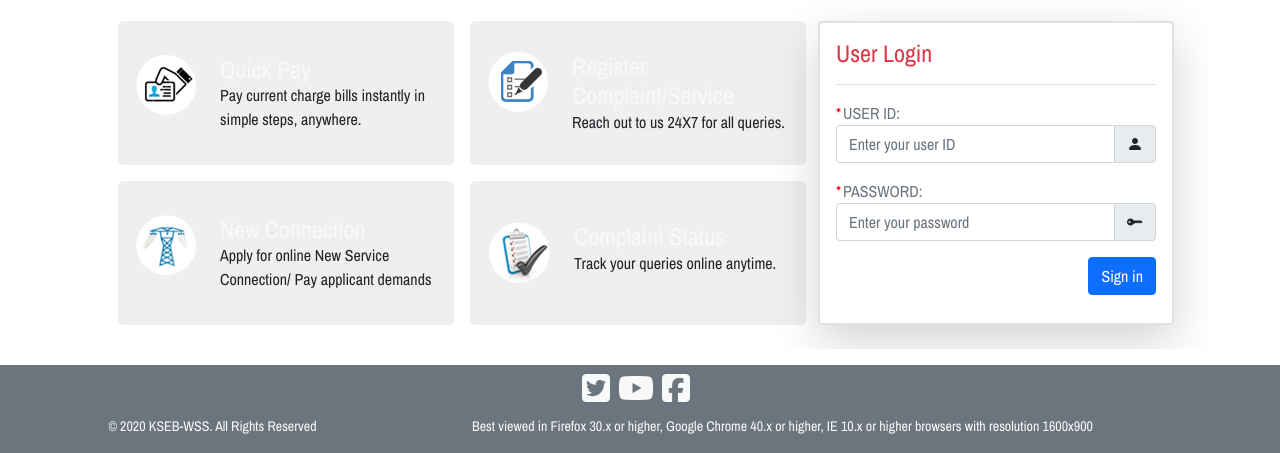
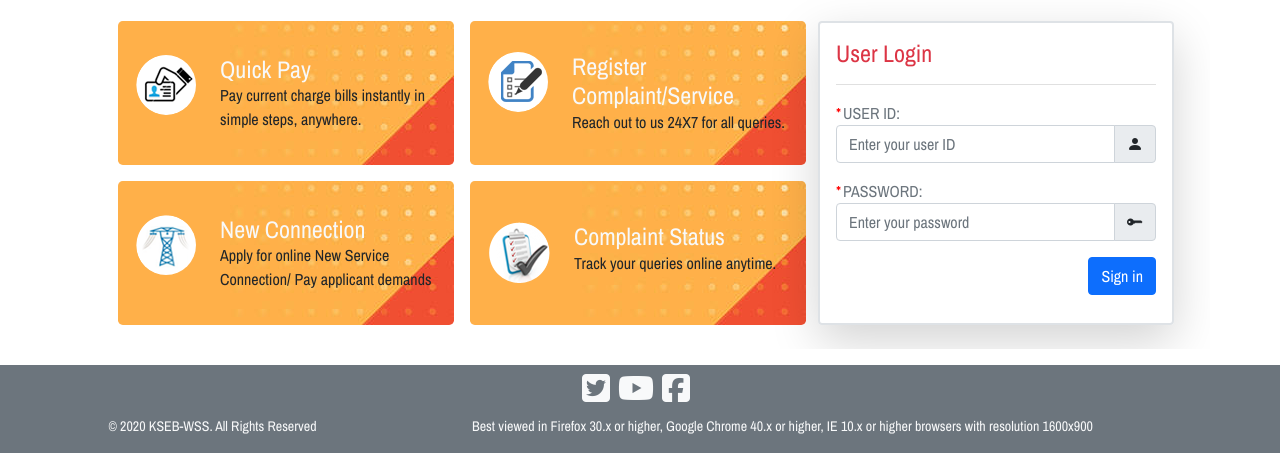
Before and after one commit to Muneeb-T/KSEB-model-page, a plain HTML site: page index.html in a window 1280 px wide. Shown: the part 840-1293 px from the top of the page. Drawn offline with nearby package versions, Linux system fonts and the light colour scheme.

Commit message:
Update style.css

```diff
--- a/assets/style/style.css
+++ b/assets/style/style.css
@@ -28,7 +28,7 @@ nav{
 
 
 .links div button{
-    background-image: url(img/links-background.jpg);
+    background-image: url(../img/links-background.jpg);
     border: none;
 }
 
@@ -45,7 +45,7 @@ nav{
 }
 
 .links div button:hover{
-    background-image: linear-gradient(transparent, rgba(28, 40, 28, 0.234)),url(img/links-background.jpg);
+    background-image: linear-gradient(transparent, rgba(28, 40, 28, 0.234)),url(../img/links-background.jpg);
 }
 
 .links div button *{
```
